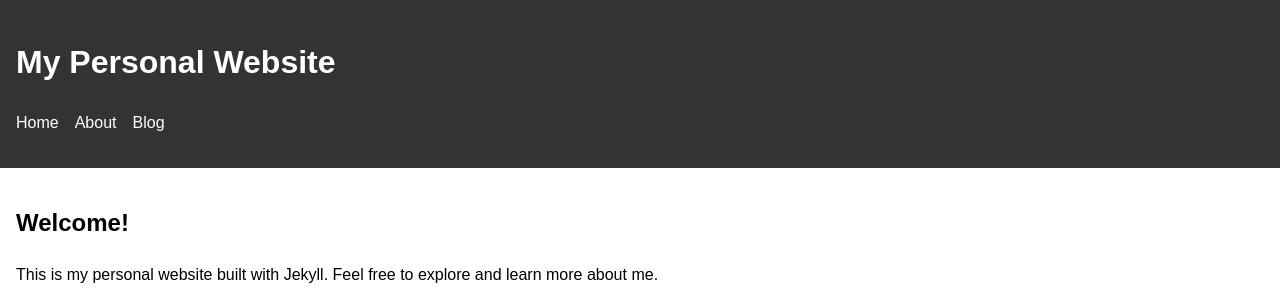
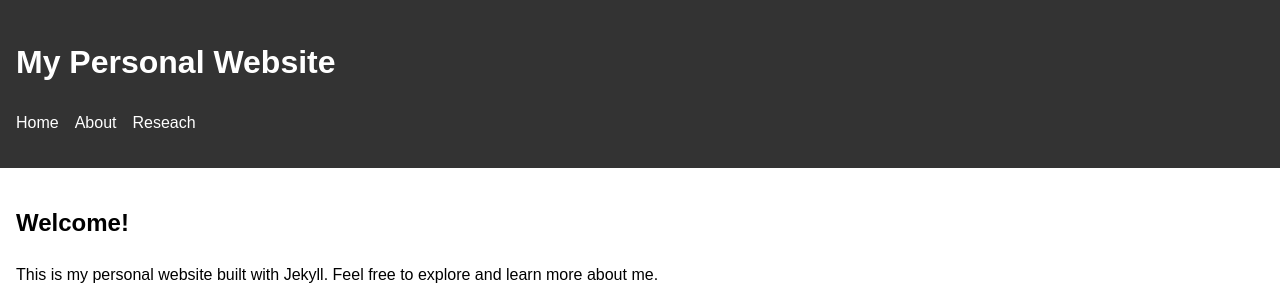
Before and after one commit to jianhao1991/jianhao1991.github.io, a Jekyll site: the page built from index.html, in a window 1280 px wide. Shown: the top 306 px of the page. Built offline with Jekyll 4.4.1, drawn with Linux system fonts in a browser that asks for light colours.

Commit message:
Update header.html

```diff
--- a/_includes/header.html
+++ b/_includes/header.html
@@ -4,7 +4,7 @@
     <ul>
       <li><a href="{{ site.baseurl }}/">Home</a></li>
       <li><a href="{{ site.baseurl }}/about/">About</a></li>
-      <li><a href="{{ site.baseurl }}/blog/">Blog</a></li>
+      <li><a href="{{ site.baseurl }}/blog/">Reseach</a></li>
     </ul>
   </nav>
 </header>
```
